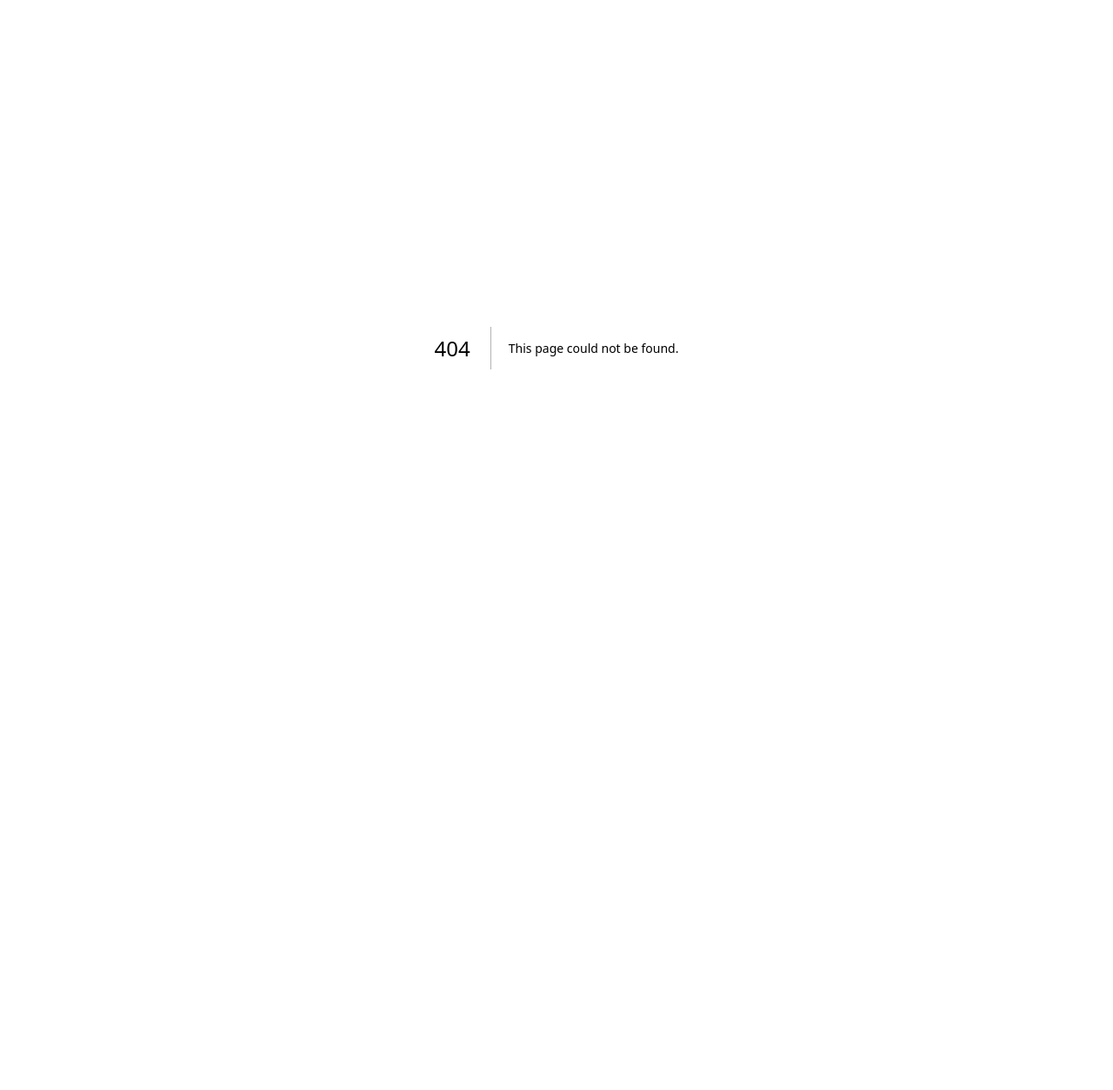
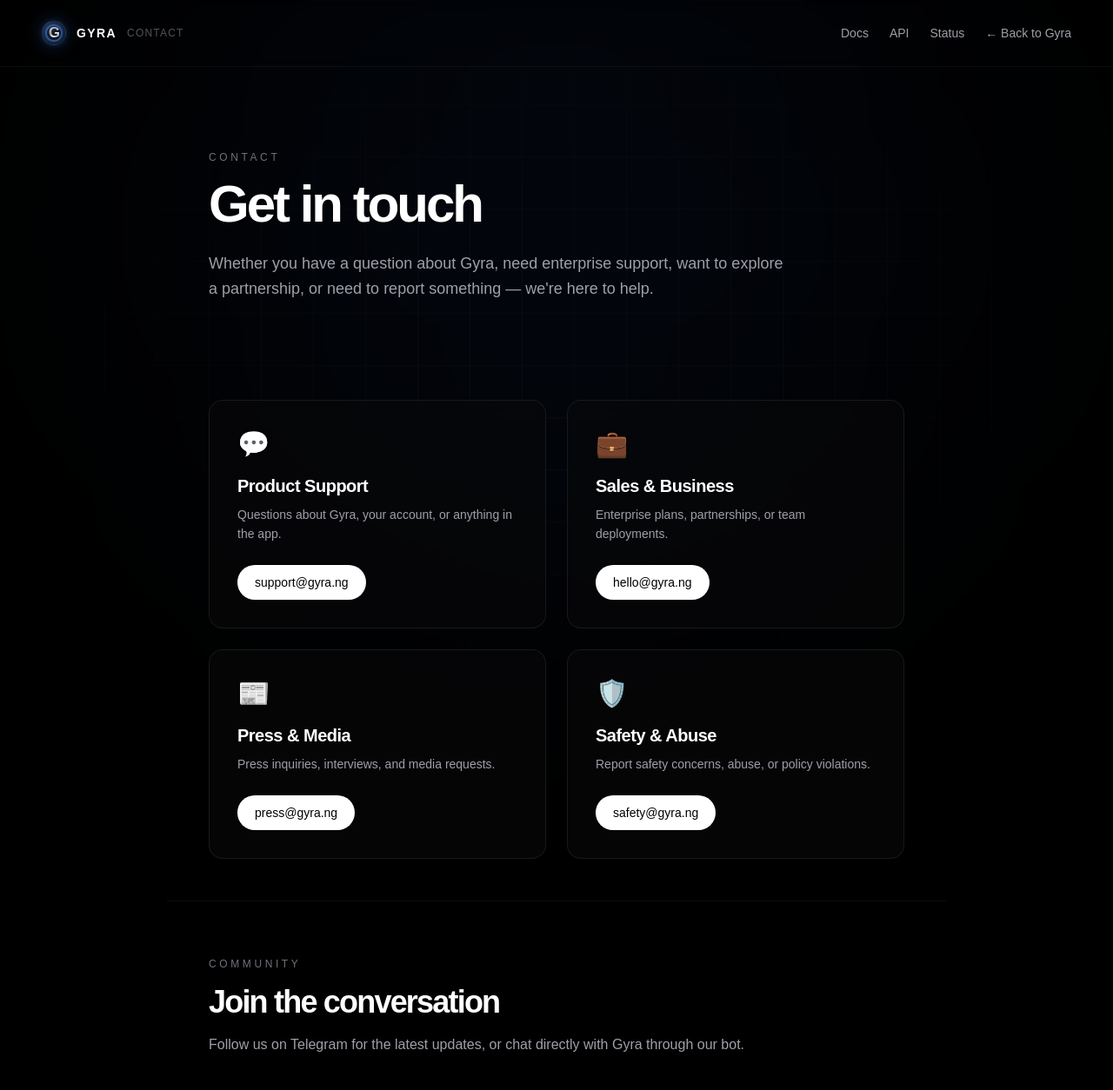
Before and after one commit to victorylord/gyra, a Next.js app: page /contact in a window 1280 px wide. Before the commit this address had no page. Shown: the top 1254 px of the page at 87% size. Before the commit the page ends 800 px from the top, so only its background shows below. Built offline with nearby package versions, Linux system fonts and the light colour scheme.

Commit message:
feat: contact page with support emails and community links

```diff
--- /dev/null
+++ b/app/contact/page.tsx
@@ -0,0 +1,244 @@
+import Link from "next/link";
+import Logo from "../Logo";
+
+type ContactCard = {
+  title: string;
+  description: string;
+  action: string;
+  href: string;
+  icon: string;
+};
+
+const CONTACTS: ContactCard[] = [
+  {
+    title: "Product Support",
+    description: "Questions about Gyra, your account, or anything in the app.",
+    action: "support@gyra.ng",
+    href: "mailto:support@gyra.ng",
+    icon: "💬",
+  },
+  {
+    title: "Sales & Business",
+    description: "Enterprise plans, partnerships, or team deployments.",
+    action: "hello@gyra.ng",
+    href: "mailto:hello@gyra.ng",
+    icon: "💼",
+  },
+  {
+    title: "Press & Media",
+    description: "Press inquiries, interviews, and media requests.",
+    action: "press@gyra.ng",
+    href: "mailto:press@gyra.ng",
+    icon: "📰",
+  },
+  {
+    title: "Safety & Abuse",
+    description: "Report safety concerns, abuse, or policy violations.",
+    action: "safety@gyra.ng",
+    href: "mailto:safety@gyra.ng",
+    icon: "🛡️",
+  },
+];
+
+const COMMUNITY = [
+  {
+    name: "Gyra News",
+    description: "Product updates and announcements",
+    href: "https://t.me/GenviaNews",
+    icon: "📢",
+  },
+  {
+    name: "Gyra Bot",
+    description: "Chat with Gyra on Telegram",
+    href: "https://t.me/Gyra_AiBot",
+    icon: "🤖",
+  },
+];
+
+const QUICK_LINKS = [
+  {
+    name: "Help Center",
+    description: "Browse FAQs and support articles.",
+    href: "/docs",
+  },
+  {
+    name: "API Documentation",
+    description: "Technical docs for the Gyra API.",
+    href: "/api",
+  },
+  {
+    name: "Status Page",
+    description: "Check system status and uptime.",
+    href: "/status",
+  },
+  {
+    name: "Changelog",
+    description: "Every release, fix, and improvement.",
+    href: "/changelog",
+  },
+  {
+    name: "Safety",
+    description: "Our approach to AI safety.",
+    href: "/docs",
+  },
+];
+
+export default function ContactPage() {
+  return (
+    <main className="min-h-screen bg-black text-white">
+      {/* Ambient background */}
+      <div className="fixed inset-0 pointer-events-none">
+        <div className="absolute top-1/3 left-1/2 -translate-x-1/2 -translate-y-1/2 w-[800px] h-[800px] bg-blue-500/5 rounded-full blur-[160px]" />
+        <div
+          className="absolute inset-0 opacity-[0.03]"
+          style={{
+            backgroundImage: `linear-gradient(rgba(255,255,255,0.6) 1px, transparent 1px),
+                              linear-gradient(90deg, rgba(255,255,255,0.6) 1px, transparent 1px)`,
+            backgroundSize: "60px 60px",
+            maskImage:
+              "radial-gradient(ellipse at center, black 30%, transparent 75%)",
+            WebkitMaskImage:
+              "radial-gradient(ellipse at center, black 30%, transparent 75%)",
+          }}
+        />
+      </div>
+
+      {/* Nav */}
+      <nav className="relative z-20 flex items-center justify-between px-6 md:px-12 py-6 border-b border-white/5 backdrop-blur-sm">
+        <Link href="/" className="flex items-center gap-3">
+          <Logo size={28} animated={false} />
+          <span className="font-bold tracking-widest text-sm">GYRA</span>
+          <span className="text-zinc-600 text-xs tracking-widest">CONTACT</span>
+        </Link>
+        <div className="flex items-center gap-6 text-sm text-zinc-400">
+          <Link href="/docs" className="hover:text-white transition-colors">
+            Docs
+          </Link>
+          <Link href="/api" className="hover:text-white transition-colors">
+            API
+          </Link>
+          <Link href="/status" className="hover:text-white transition-colors">
+            Status
+          </Link>
+          <Link href="/" className="hover:text-white transition-colors">
+            ← Back to Gyra
+          </Link>
+        </div>
+      </nav>
+
+      {/* Hero */}
+      <section className="relative z-10 max-w-4xl mx-auto px-6 md:px-12 pt-24 pb-16">
+        <p className="text-xs tracking-[0.3em] text-zinc-500 uppercase mb-4">
+          Contact
+        </p>
+        <h1 className="text-5xl md:text-6xl font-bold tracking-tighter mb-6">
+          Get in touch
+        </h1>
+        <p className="text-lg text-zinc-400 leading-relaxed max-w-2xl">
+          Whether you have a question about Gyra, need enterprise support, want
+          to explore a partnership, or need to report something — we&apos;re
+          here to help.
+        </p>
+      </section>
+
+      {/* Contact cards */}
+      <section className="relative z-10 max-w-4xl mx-auto px-6 md:px-12 py-12">
+        <div className="grid md:grid-cols-2 gap-6">
+          {CONTACTS.map((c) => (
+            <a
+              key={c.title}
+              href={c.href}
+              className="group bg-zinc-950/60 border border-zinc-800/60 rounded-2xl p-8 hover:border-zinc-600 transition-all duration-300 backdrop-blur-sm"
+            >
+              <div className="text-3xl mb-4">{c.icon}</div>
+              <h3 className="text-xl font-bold mb-2 tracking-tight">
+                {c.title}
+              </h3>
+              <p className="text-sm text-zinc-400 leading-relaxed mb-6">
+                {c.description}
+              </p>
+              <div className="inline-flex items-center gap-2 bg-white text-black px-5 py-2.5 rounded-full text-sm font-medium group-hover:bg-zinc-200 transition-colors">
+                {c.action}
+              </div>
+            </a>
+          ))}
+        </div>
+      </section>
+
+      {/* Community */}
+      <section className="relative z-10 max-w-4xl mx-auto px-6 md:px-12 py-16 border-t border-white/5">
+        <p className="text-xs tracking-[0.3em] text-zinc-500 uppercase mb-4">
+          Community
+        </p>
+        <h2 className="text-3xl md:text-4xl font-bold tracking-tighter mb-4">
+          Join the conversation
+        </h2>
+        <p className="text-zinc-400 leading-relaxed max-w-2xl mb-10">
+          Follow us on Telegram for the latest updates, or chat directly with
+          Gyra through our bot.
+        </p>
+
+        <div className="flex flex-col gap-4">
+          {COMMUNITY.map((c) => (
+            <a
+              key={c.name}
+              href={c.href}
+              target="_blank"
+              rel="noreferrer"
+              className="flex items-center gap-4 bg-zinc-950/60 border border-zinc-800/60 rounded-2xl p-6 hover:border-zinc-600 transition-all"
+            >
+              <span className="text-2xl">{c.icon}</span>
+              <div className="flex-1">
+                <p className="font-semibold">{c.name}</p>
+                <p className="text-xs text-zinc-500 mt-1">{c.description}</p>
+              </div>
+              <span className="text-zinc-500 group-hover:text-white transition-colors">
+                ↗
+              </span>
+            </a>
+          ))}
+        </div>
+      </section>
+
+      {/* Quick links */}
+      <section className="relative z-10 max-w-4xl mx-auto px-6 md:px-12 py-16 border-t border-white/5">
+        <p className="text-xs tracking-[0.3em] text-zinc-500 uppercase mb-4">
+          Quick links
+        </p>
+        <h2 className="text-3xl md:text-4xl font-bold tracking-tighter mb-10">
+          Find what you need
+        </h2>
+
+        <div className="flex flex-col">
+          {QUICK_LINKS.map((q, i) => (
+            <Link
+              key={q.name}
+              href={q.href}
+              className={`flex items-start justify-between py-6 ${
+                i !== QUICK_LINKS.length - 1
+                  ? "border-b border-zinc-800/60"
+                  : ""
+              } hover:bg-white/[0.02] -mx-4 px-4 transition-colors rounded-lg`}
+            >
+              <div>
+                <p className="font-medium">{q.name}</p>
+                <p className="text-sm text-zinc-500 mt-1">{q.description}</p>
+              </div>
+              <span className="text-zinc-500 mt-1">↗</span>
+            </Link>
+          ))}
+        </div>
+      </section>
+
+      {/* Footer */}
+      <footer className="relative z-10 max-w-4xl mx-auto px-6 md:px-12 py-12 border-t border-white/5">
+        <div className="flex items-center justify-between text-xs text-zinc-600">
+          <p>© 2026 Gyra · Genvia AI Company</p>
+          <Link href="/" className="hover:text-white transition-colors">
+            gyra.ng
+          </Link>
+        </div>
+      </footer>
+    </main>
+  );
+}
```
